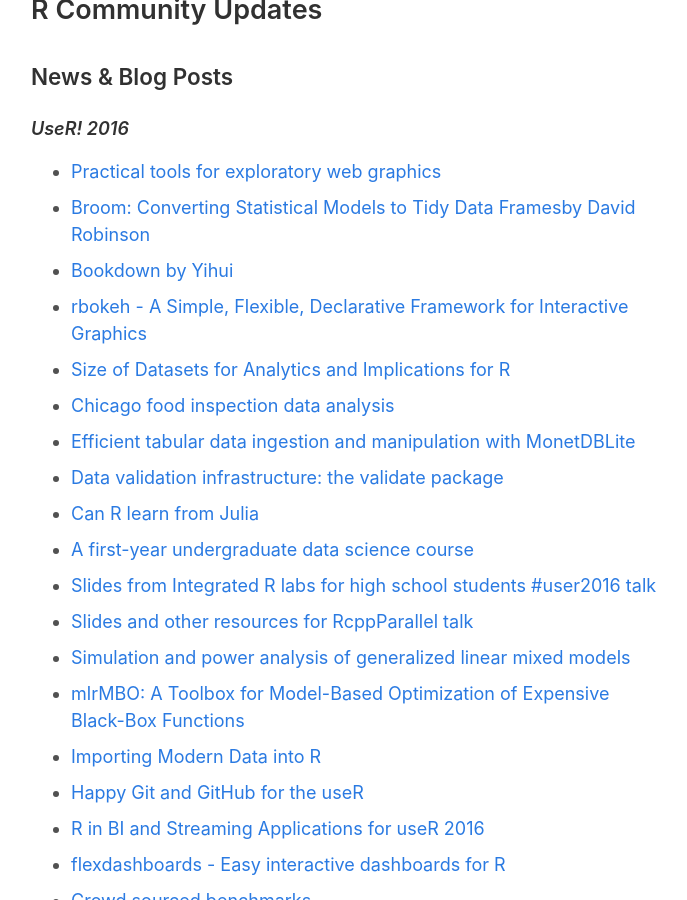
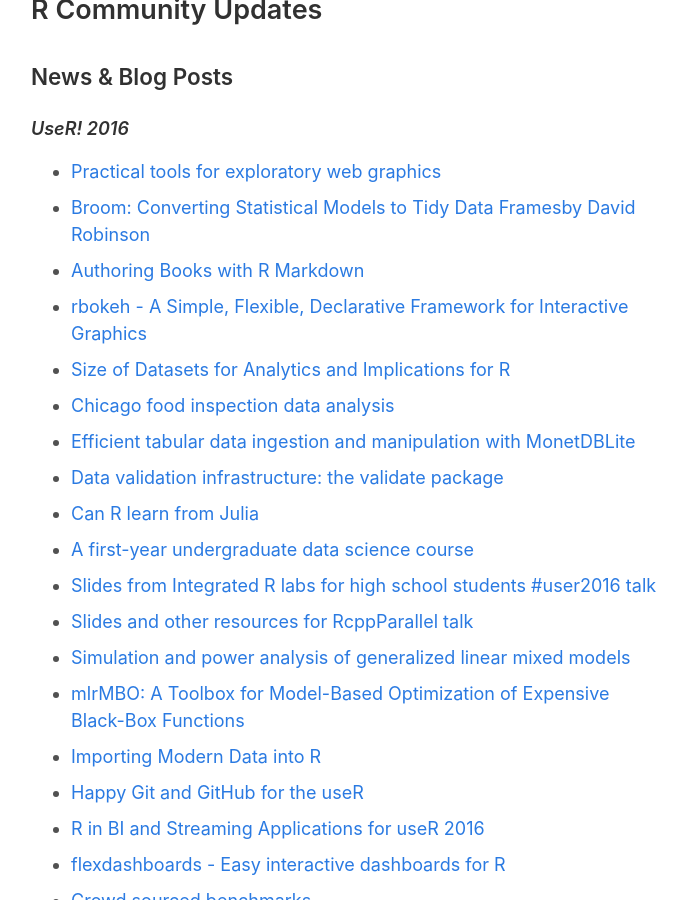
Before and after one commit to rweekly/rweekly.org, a Jekyll site: the page built from draft.md, in a window 1280 px wide and 900 px high, scrolled down 402 px. Shown: the whole window, without its empty margins (294-981 px from the left). Built offline with Jekyll 4.4.1, drawn with Linux system fonts in a browser that asks for light colours; comment, search, counter and statistics services are not loaded.

Commit message:
Draft: issue 6

```diff
--- a/draft.md
+++ b/draft.md
@@ -23,7 +23,7 @@
 
 + [Broom: Converting Statistical Models to Tidy Data Framesby David Robinson](http://varianceexplained.org/files/DavidRobinsonBroomUseR2016.pdf)
 
-+ [Bookdown  by Yihui](https://t.co/wevwpOSLnu)
++ [Authoring Books with R Markdown](https://t.co/wevwpOSLnu)
 
 + [rbokeh - A Simple, Flexible, Declarative Framework for Interactive Graphics ](http://slides.com/hafen/rbokeh#/)
 
```
